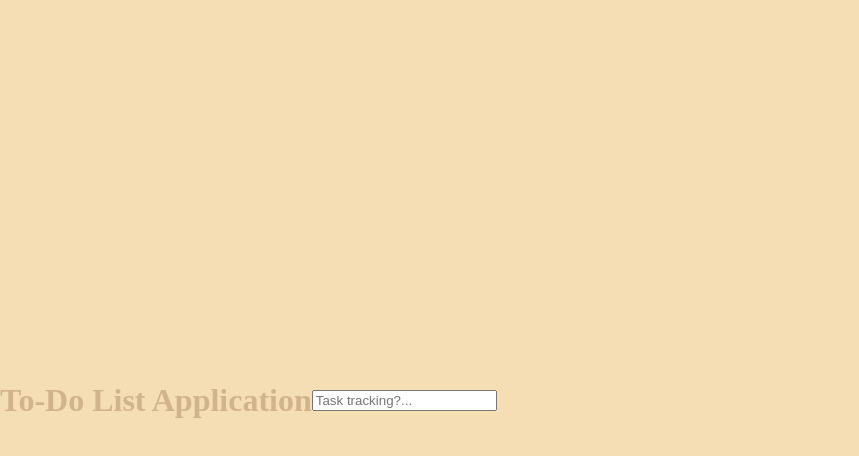
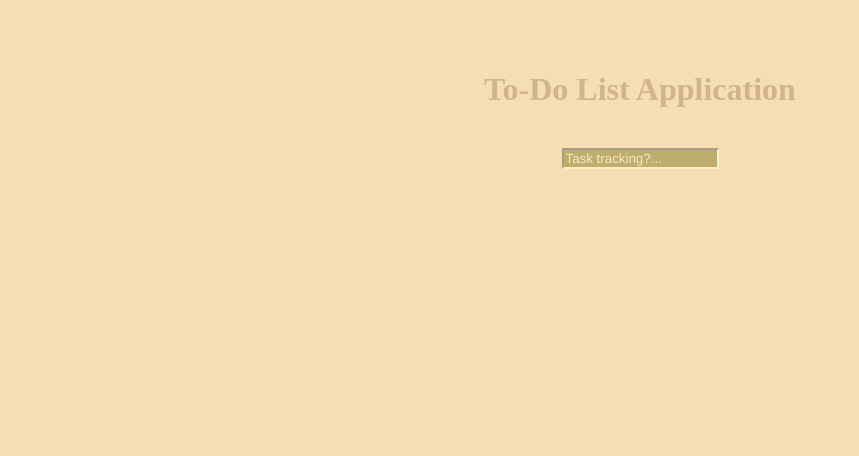
Before and after one commit to mikegg4545/to-do-list-app, a website: page index.html in a window 1280 px wide. Shown: the whole page, without its empty margins (0-859 px from the left). Drawn offline with Linux system fonts and the light colour scheme.

Commit message:
Add css styling

```diff
--- a/style.css
+++ b/style.css
@@ -3,9 +3,23 @@ h1 {
   color: tan;
 }
 body {
-  display: flex;
+  display: grid;
   background-color: wheat;
   place-items: center;
-  min-height: 100vh;
+  margin: 50px;
+}
+input {
+  display: flex;
+  background-color: rgb(189, 174, 110);
+  place-items: center;
+  font-family: Helvetica;
+  border-color: blanchedalmond;
+  box-shadow: 30px;
   margin: 0;
 }
+
+::placeholder {
+  font-family: Helvetica;
+  color: bisque; /* Gray text color for the placeholder */
+  /* opacity: 50%; Firefox default is lower opacity, this ensures consistency */
+}
```
